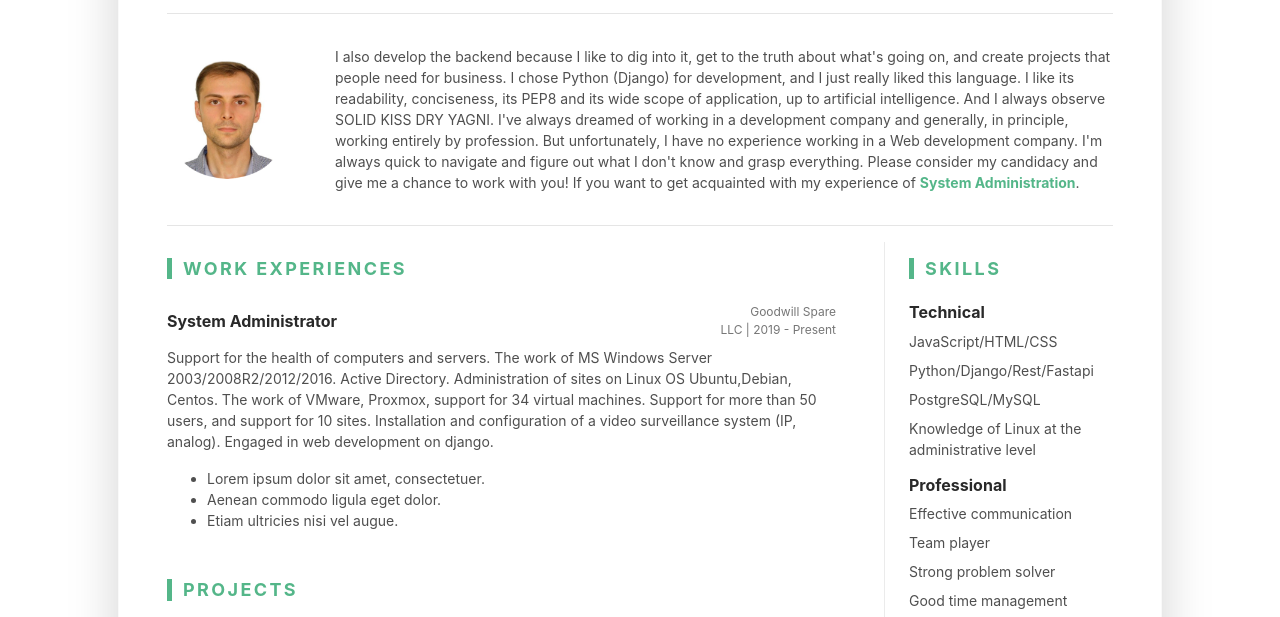
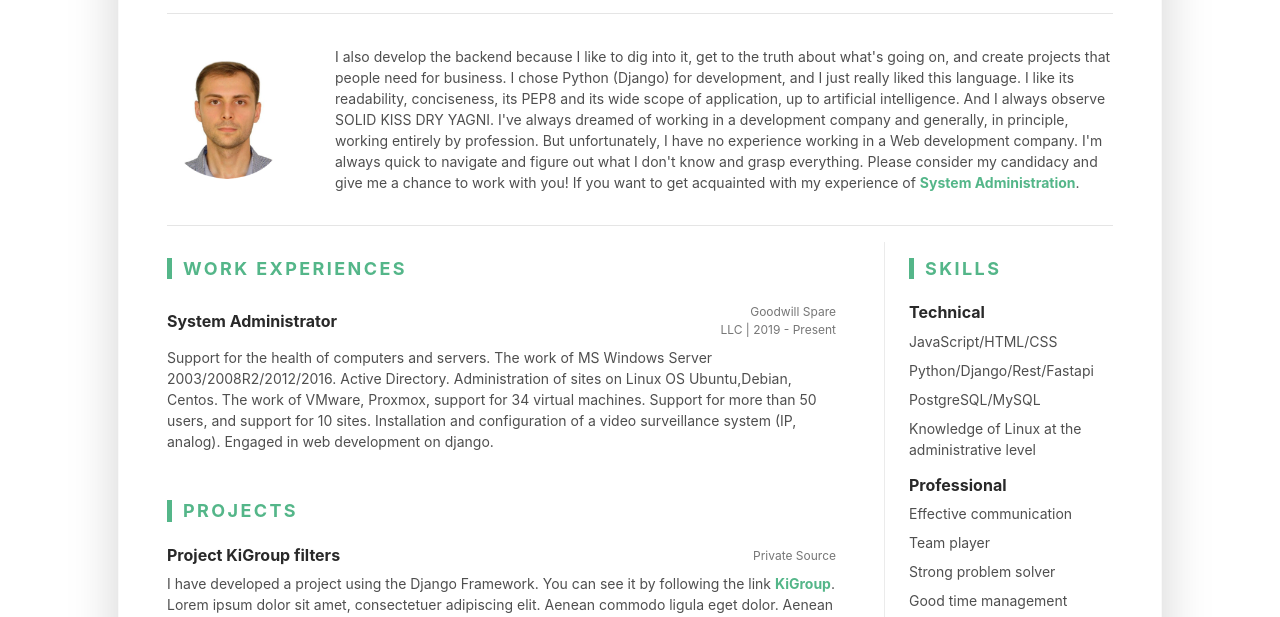
Before and after one commit to Balthazar77/Balthazar77.github.io, a plain HTML site: page index.html in a window 1280 px wide. Shown: the part 183-800 px from the top of the page. Drawn offline with Linux system fonts and the light colour scheme.

Commit message:
resume
resume

```diff
--- a/index.html
+++ b/index.html
@@ -92,11 +92,11 @@
 											support for 34 virtual machines. Support for more than 50 users, and support for 10 sites. Installation and
 											 configuration of a video surveillance system (IP, analog). Engaged in web development on django.
 										</p>
-										<ul class="resume-list">
+<!-- 										<ul class="resume-list">
 											<li>Lorem ipsum dolor sit amet, consectetuer.</li>
 											<li>Aenean commodo ligula eget dolor.</li>
 											<li>Etiam ultricies nisi vel augue.</li>
-										</ul>
+										</ul> -->
 									</div>
 								</div><!--//item-->
 							</section><!--//work-section-->
```
